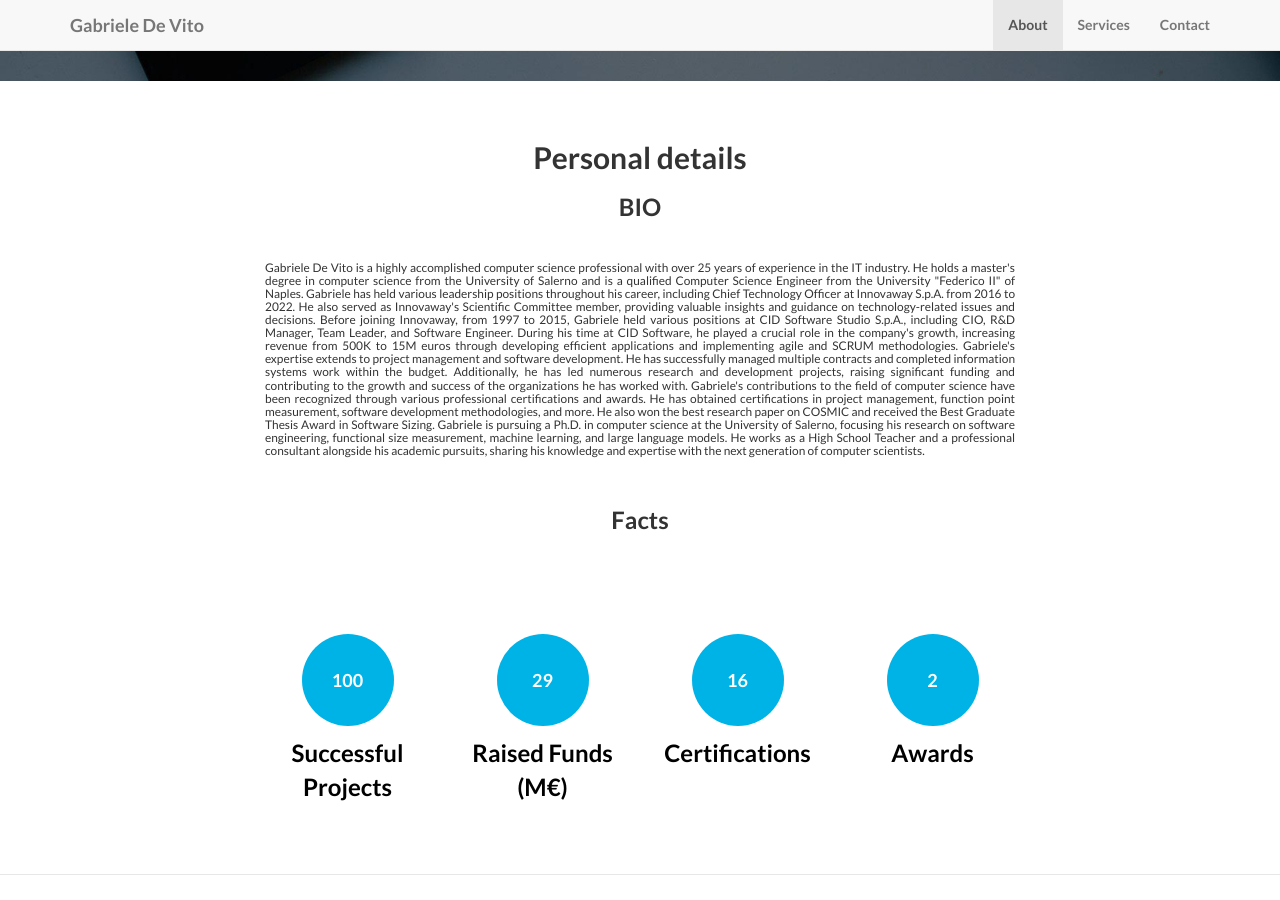
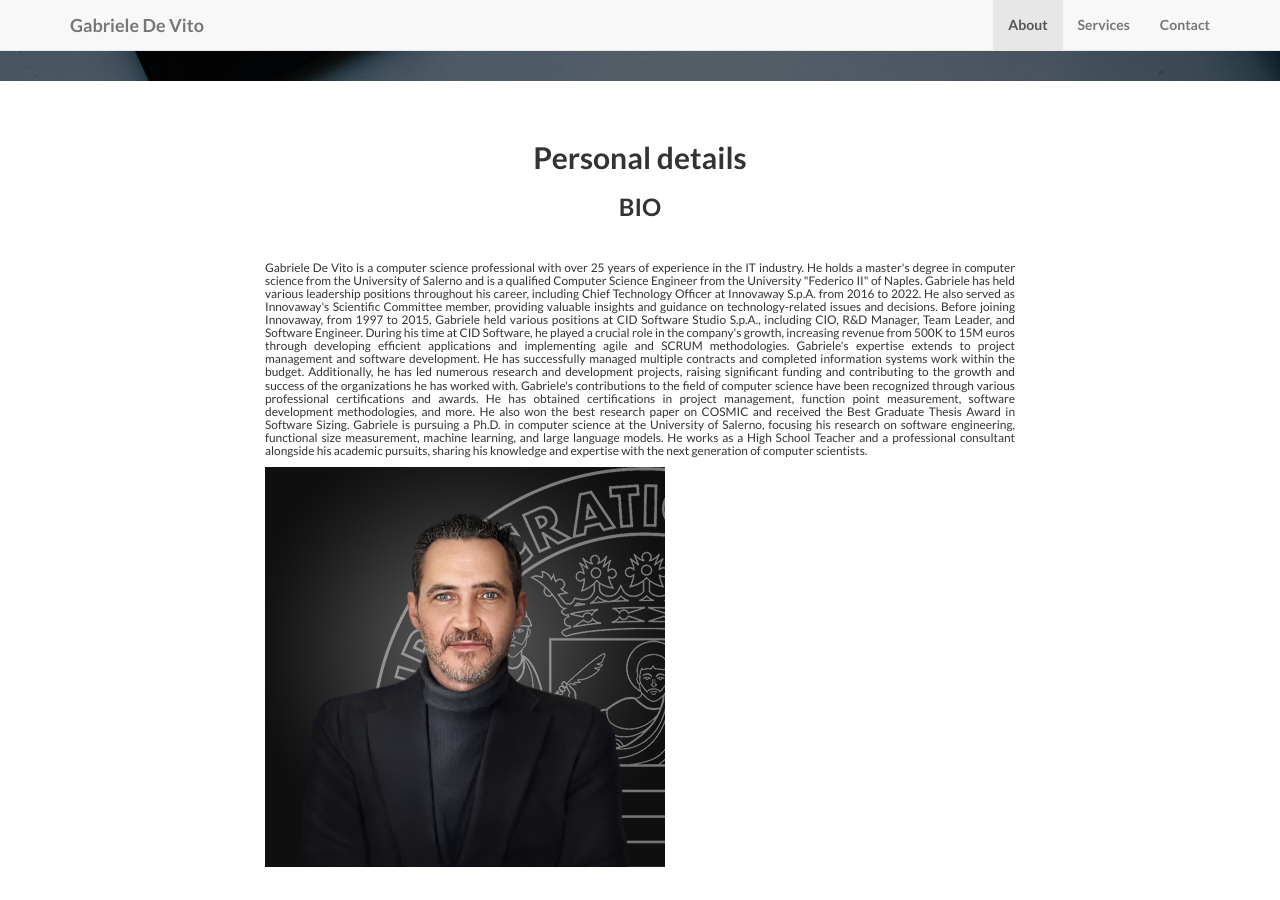
Before and after one commit to gadevito/gadevito.github.io, a Jekyll site: the page built from index.html, in a window 1280 px wide and 900 px high, scrolled down 696 px. Built offline with Jekyll 4.4.1, drawn with Linux system fonts in a browser that asks for light colours.

Commit message:
second update about

```diff
--- a/_includes/about.html
+++ b/_includes/about.html
@@ -7,13 +7,16 @@
               <h3>BIO</h3>
               <br/>
               <h6 class="small text-justify" style="font-weight:normal;">
-                Gabriele De Vito is a highly accomplished computer science professional with over 25 years of experience in the IT industry. He holds a master's degree in computer science from the University of Salerno and is a qualified Computer Science Engineer from the University "Federico II" of Naples.
+                Gabriele De Vito is a computer science professional with over 25 years of experience in the IT industry. He holds a master's degree in computer science from the University of Salerno and is a qualified Computer Science Engineer from the University "Federico II" of Naples.
                 Gabriele has held various leadership positions throughout his career, including Chief Technology Officer at Innovaway S.p.A. from 2016 to 2022. He also served as Innovaway's Scientific Committee member, providing valuable insights and guidance on technology-related issues and decisions.
                 Before joining Innovaway, from 1997 to 2015, Gabriele held various positions at CID Software Studio S.p.A., including CIO, R&D Manager, Team Leader, and Software Engineer. During his time at CID Software, he played a crucial role in the company's growth, increasing revenue from 500K to 15M euros through developing efficient applications and implementing agile and SCRUM methodologies.
                 Gabriele's expertise extends to project management and software development. He has successfully managed multiple contracts and completed information systems work within the budget. Additionally, he has led numerous research and development projects, raising significant funding and contributing to the growth and success of the organizations he has worked with.
                 Gabriele's contributions to the field of computer science have been recognized through various professional certifications and awards. He has obtained certifications in project management, function point measurement, software development methodologies, and more. He also won the best research paper on COSMIC and received the Best Graduate Thesis Award in Software Sizing.
                 Gabriele is pursuing a Ph.D. in computer science at the University of Salerno, focusing his research on software engineering, functional size measurement, machine learning, and large language models. He works as a High School Teacher and a professional consultant alongside his academic pursuits, sharing his knowledge and expertise with the next generation of computer scientists.
               </h6>
+              <div>
+                <img class="img-responsive" src="img/services/Foto_De_Vito.jpg" alt="">
+              </div>
               <br/>
               <div class="clearfix"></div>
               <h3>Facts</h3>
```
Also changed, not shown: img/services/Foto_De_Vito.jpg (added), 2 other files.
